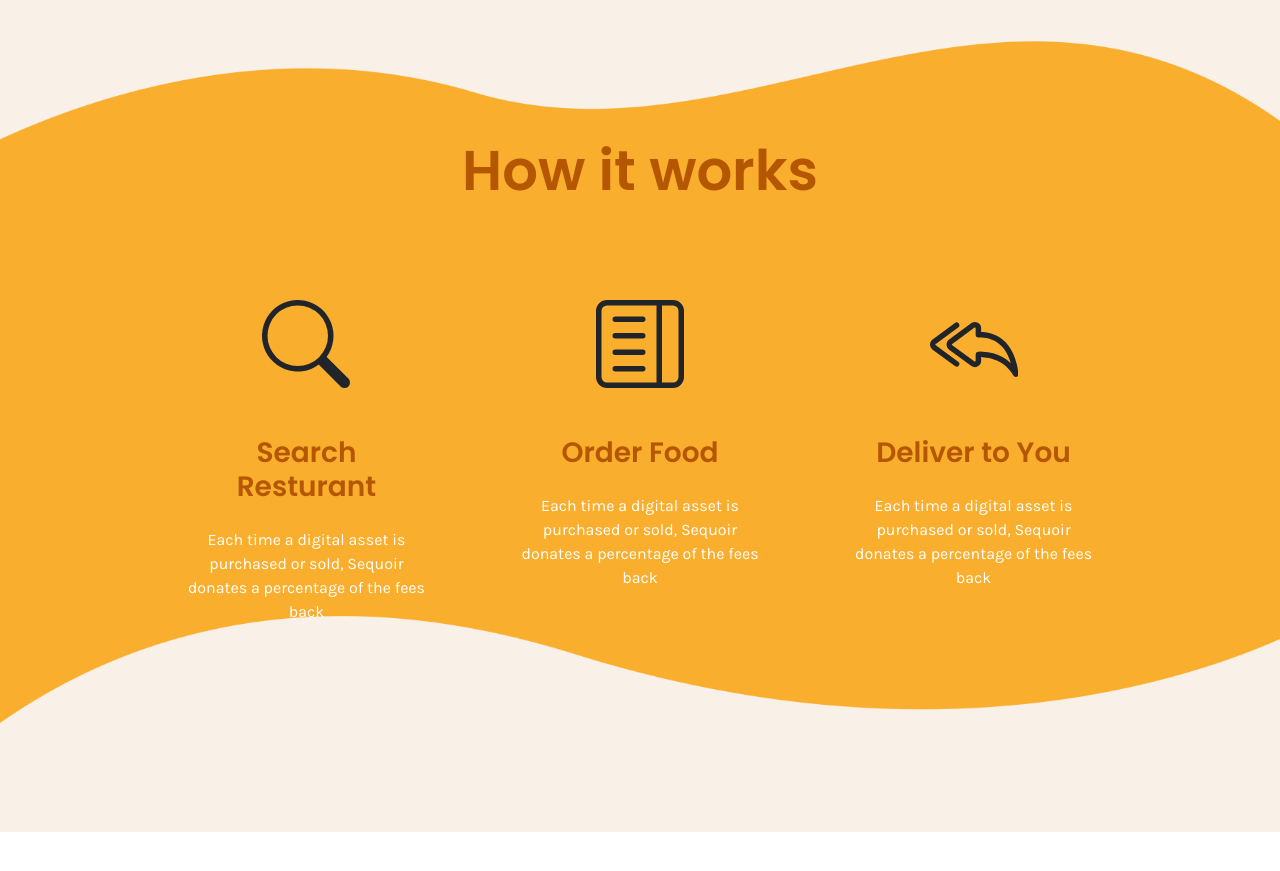
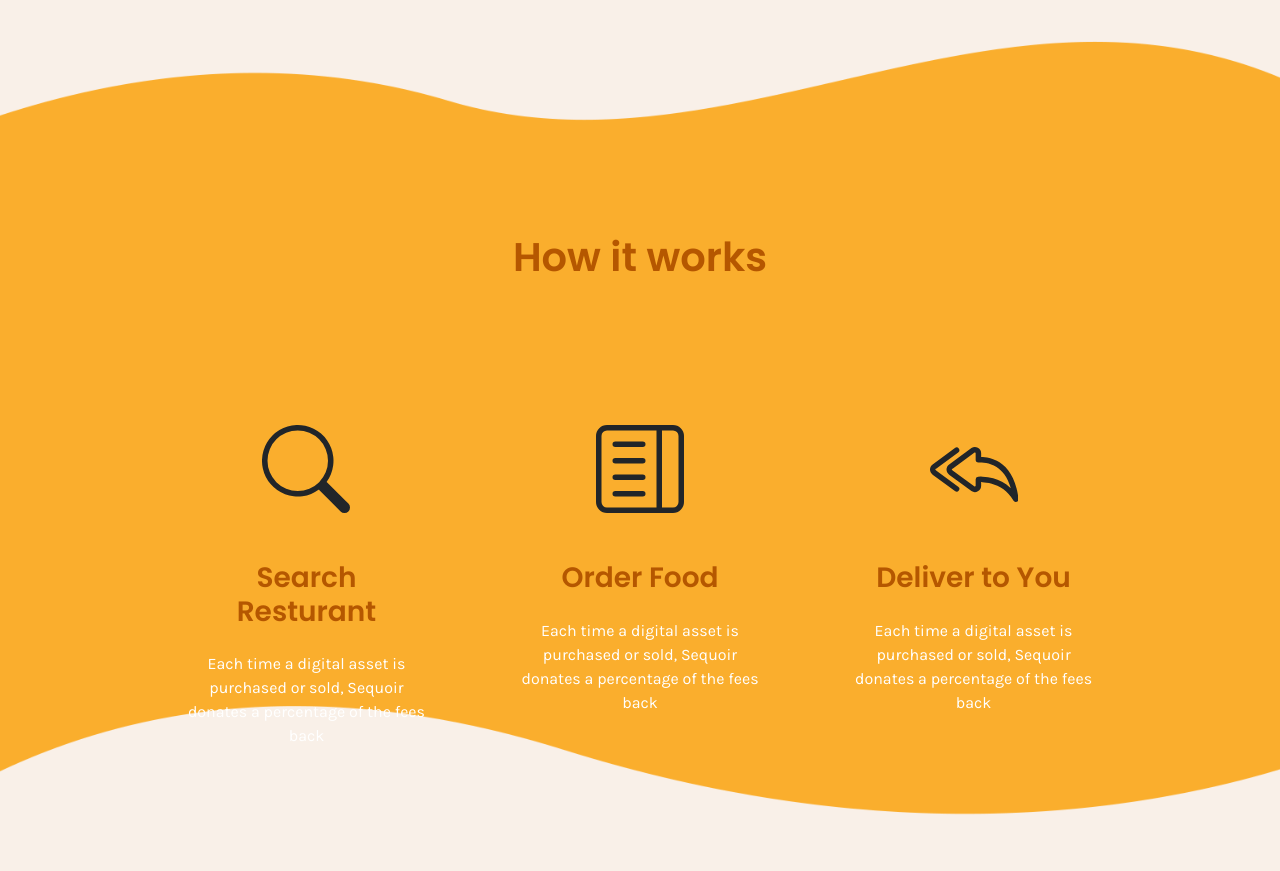
Before and after one commit to mreskini/FoodApp, a React (Create React App) app: page / in a window 1280 px wide. Shown: the part 2040-2911 px from the top of the page. Before the commit the page ends 2872 px from the top, so only its background shows below. Built offline with nearby package versions, Linux system fonts and the light colour scheme.

Commit message:
fixed the items title

```diff
--- a/src/components/how-to-section.jsx
+++ b/src/components/how-to-section.jsx
@@ -3,7 +3,7 @@ import { BsSearch, BsLayoutTextSidebar, BsReplyAll } from "react-icons/bs"
 const HowTo = () => {
     return (
         <div className="py-5 my-5">
-            <div className="display-4 font-weight-600 text-center">
+            <div className="h1 font-weight-600 text-center my-5 py-5">
                 <span className="how-to-section-title">How it works</span>
             </div>
             <div className="my-5 py-5">
```
